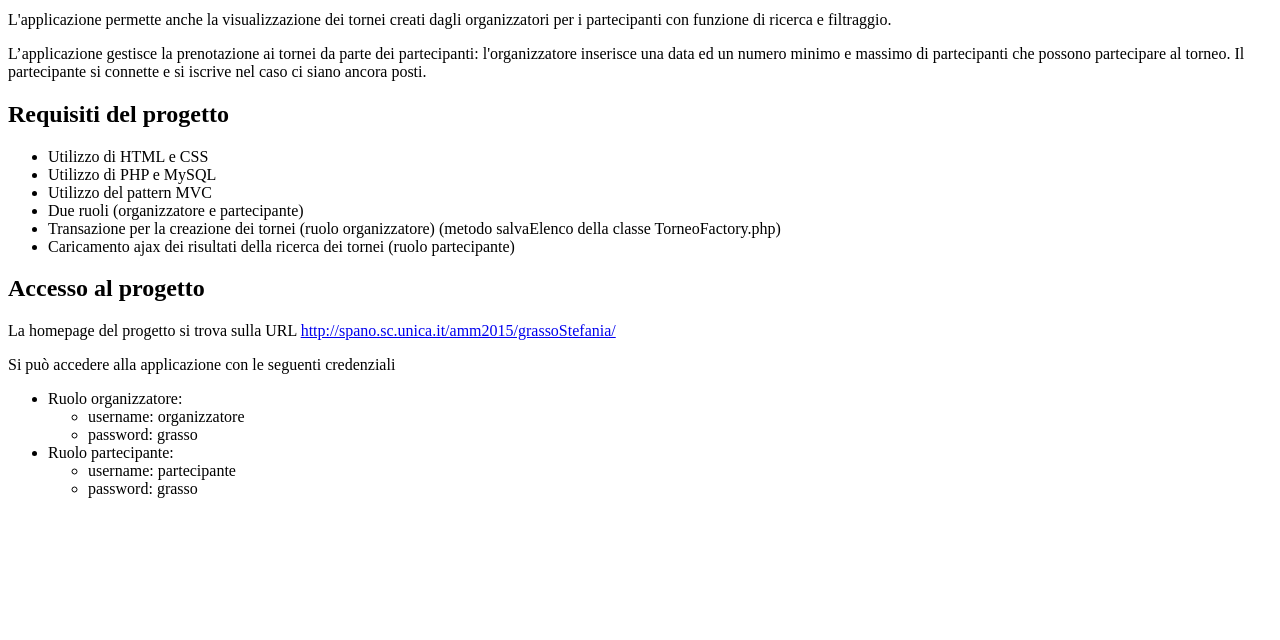
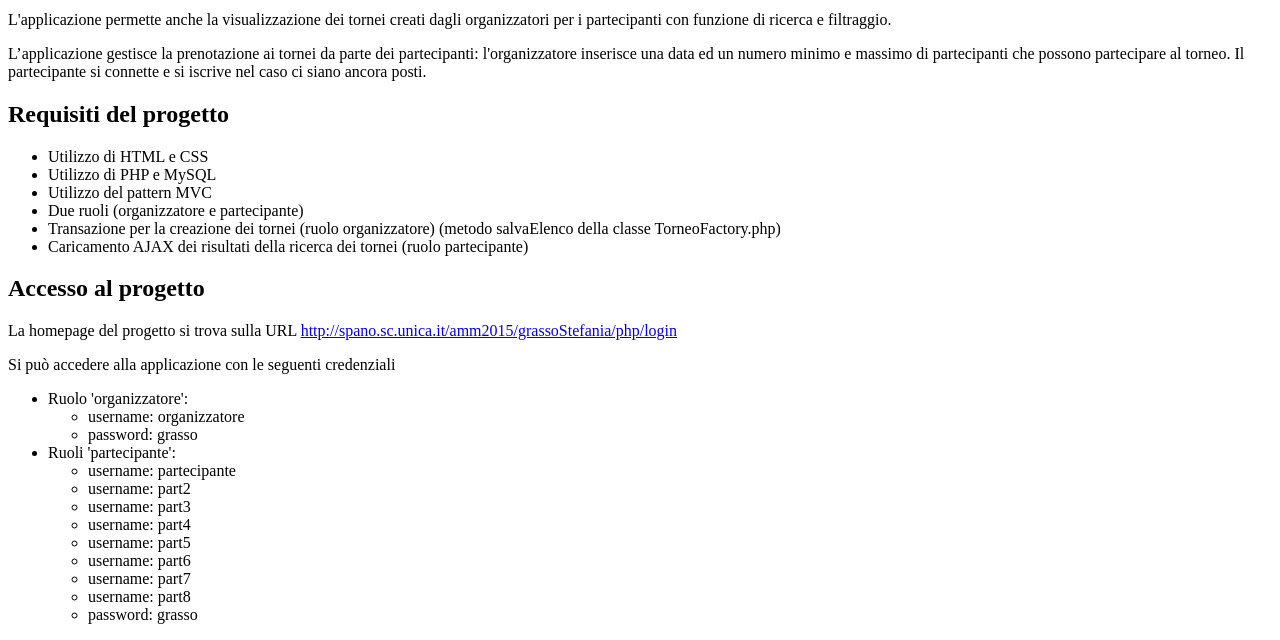
Before and after one commit to stefigrasso/custom_league, a PHP site: page / in a window 1280 px wide. Shown: the part 554-1194 px from the top of the page. Before the commit the page ends 1052 px from the top, so only its background shows below. Run offline with PHP 8.4, Linux system fonts and the light colour scheme.

Commit message:
documentazione

```diff
--- a/index.php
+++ b/index.php
@@ -70,25 +70,32 @@
             <li>Utilizzo del pattern MVC </li>
             <li>Due ruoli (organizzatore e partecipante)</li>
             <li>Transazione per la creazione dei tornei (ruolo organizzatore) (metodo salvaElenco della classe TorneoFactory.php)</li>
-            <li>Caricamento ajax dei risultati della ricerca dei tornei (ruolo partecipante)</li>
+            <li>Caricamento AJAX dei risultati della ricerca dei tornei (ruolo partecipante)</li>
 
         </ul>
     </ul>
 
     <h2>Accesso al progetto</h2>
     <p>
-        La homepage del progetto si trova sulla URL <a href="php/login">http://spano.sc.unica.it/amm2015/grassoStefania/</a>
+        La homepage del progetto si trova sulla URL <a href="php/login">http://spano.sc.unica.it/amm2015/grassoStefania/php/login</a>
     <p>
     <p>Si pu&ograve; accedere alla applicazione con le seguenti credenziali</p>
     <ul>
-        <li>Ruolo organizzatore:</li>
+        <li>Ruolo 'organizzatore':</li>
         <ul>
             <li>username: organizzatore</li>
             <li>password: grasso</li>
         </ul>
-        <li>Ruolo partecipante:</li>
+        <li>Ruoli 'partecipante':</li>
         <ul>
             <li>username: partecipante</li>
+            <li>username: part2</li>
+            <li>username: part3</li>
+            <li>username: part4</li>
+            <li>username: part5</li>
+            <li>username: part6</li>
+            <li>username: part7</li>
+            <li>username: part8</li>
             <li>password: grasso</li>
         </ul>
     </ul>
```
